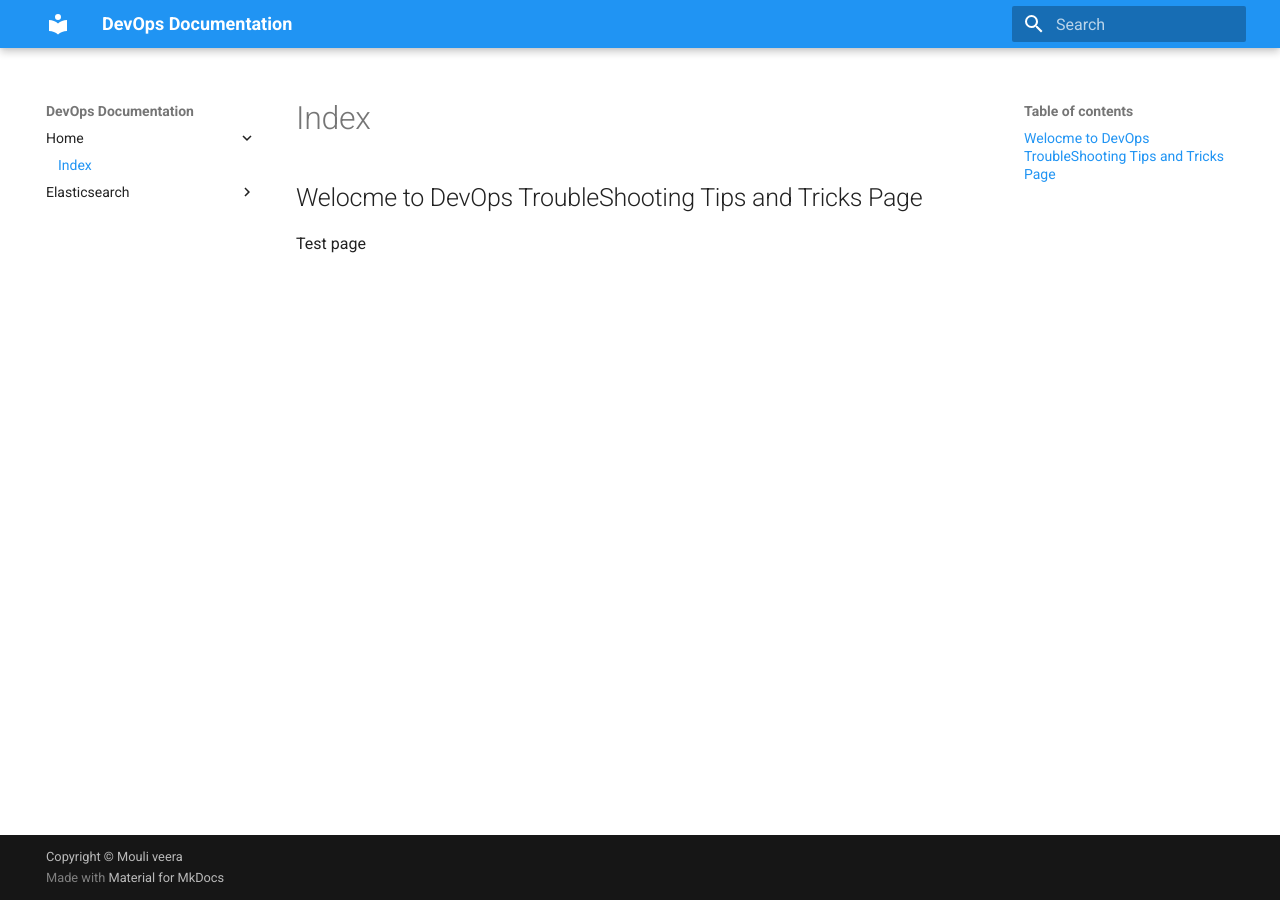
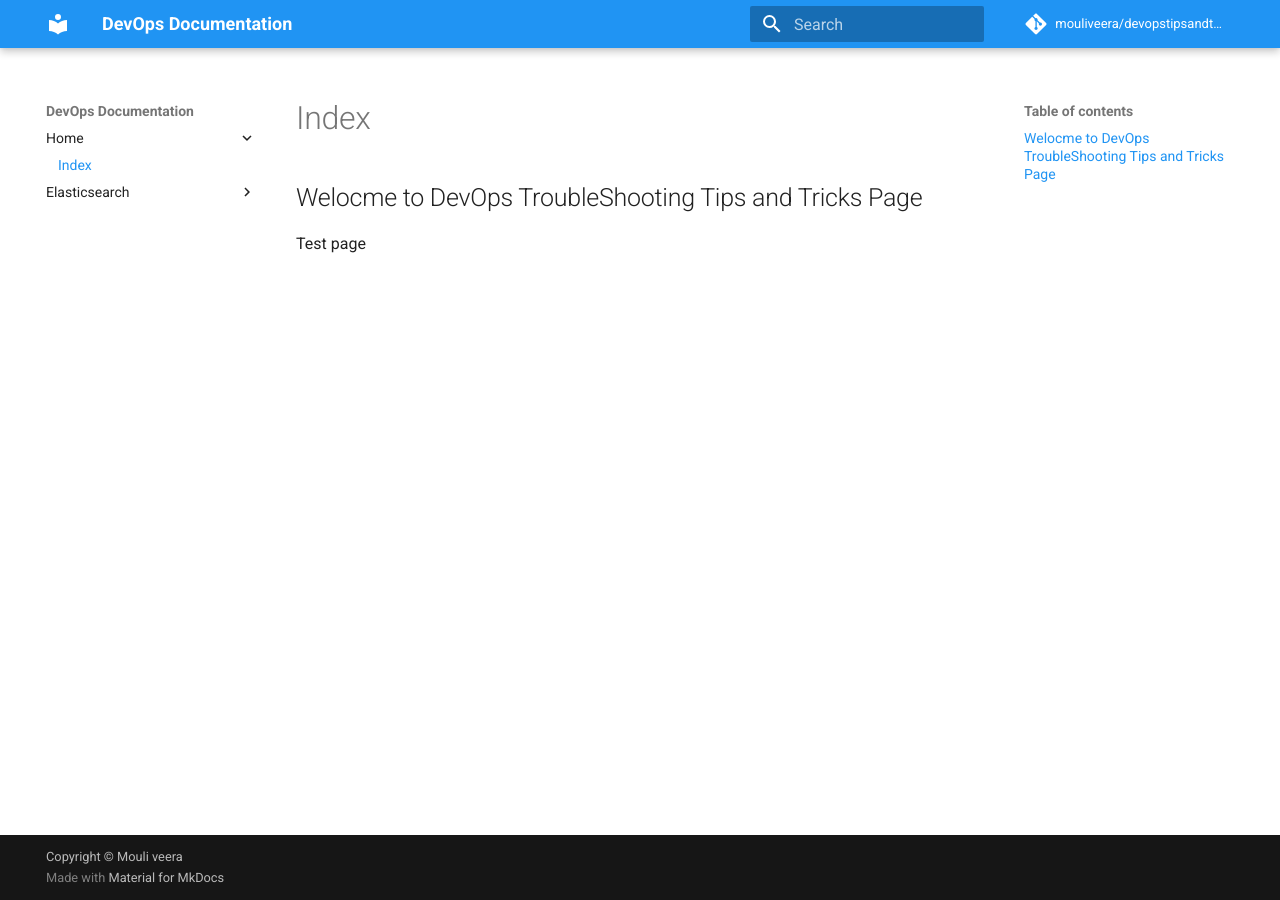
Before and after one commit to ravich142/devopstipsandtricks, an MkDocs documentation site: the page built from docs/index.md, in a window 1280 px wide. Built offline with MkDocs 1.6.1 and Material for MkDocs 9.7.7, drawn with Linux system fonts in a browser that asks for light colours; comment, search, counter and statistics services are not loaded.

Commit message:
adjustments

```diff
--- a/mkdocs.yml
+++ b/mkdocs.yml
@@ -5,7 +5,8 @@ site_author: 'Mouli Veera'
 site_url: 'https://mouliveera.github.io/devopstipsandtricks/'
 
 # Repository Info
-repo_name: 'Devops Tips and Tricks'
+repo_name: 'mouliveera/devopstipsandtricks'
+repo_url: 'https://github.com/mouliveera/devopstipsandtricks'
 
 # Copyright
 copyright: 'Copyright &copy; Mouli veera'
```
